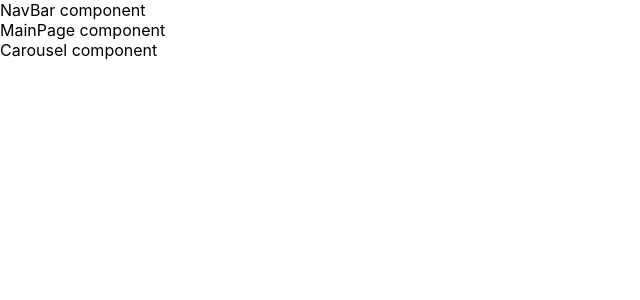
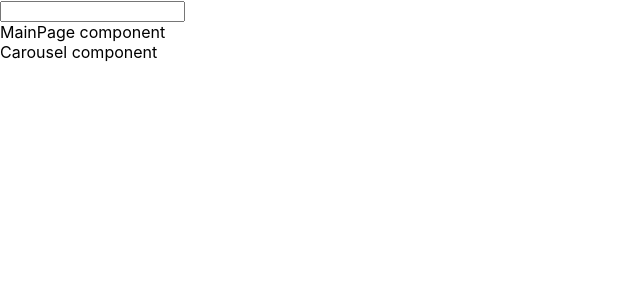
Before and after one commit to MatthewKaplan/Movie-Tracker, a React (Create React App) app: page / in a window 1280 px wide. Shown: the top 300 px of the page, without its empty margins (0-640 px from the left). Built offline with nearby package versions, Linux system fonts and the light colour scheme; no server answers.

Commit message:
Fetch popular movies, popular tv, upcoming

```diff
--- a/src/App/App.js
+++ b/src/App/App.js
@@ -1,13 +1,42 @@
-import React from "react";
+import React, {Component} from "react";
 import "./App.css";
 import MainPage from "../MainPage/MainPage";
+import NavBar from "../NavBar/NavBar";
+import { fetchMovieTvData } from "../api/index";
 
-function App() {
-  return (
-    <div className="App">
-      <MainPage />
-    </div>
-  );
+class App extends Component {
+  constructor() {
+    super();
+    this.state = {
+      movieUrl: "https://api.themoviedb.org/3/discover/movie?",
+      tvUrl: "https://api.themoviedb.org/3/discover/tv?",
+      upcomingMovies: "https://api.themoviedb.org/3/movie/upcoming?",
+      popular: "&sort_by=popularity.desc",
+      error: ""
+    };
+  }
+
+  componentDidMount = async () => {
+    const { movieUrl, tvUrl, upcomingMovies, popular } = this.state;
+    try {
+      const popularMovies = await fetchMovieTvData(movieUrl, popular);
+      const comingSoon = await fetchMovieTvData(upcomingMovies, "");
+      const popularTvShows = await fetchMovieTvData(tvUrl, popular);
+    } catch (error) {
+      this.setState({
+        error: error
+      })
+    }
+  }
+
+  render() {
+    return (
+      <div className="App">
+        <NavBar />
+        <MainPage />
+      </div>
+    );
+  }
 }
 
 export default App;
--- a/src/MainPage/MainPage.js
+++ b/src/MainPage/MainPage.js
@@ -6,7 +6,6 @@ class MainPage extends React.Component {
   render() {
     return (
       <div>
-        <NavBar />
         MainPage component
         <Carousel />
       </div>
--- a/src/NavBar/NavBar.js
+++ b/src/NavBar/NavBar.js
@@ -1,8 +1,28 @@
 import React from "react";
+import "./NavBar.css";
 
 class NavBar extends React.Component {
+  searchChangeHandler = event => {
+    const searchTerm = event.target.value;
+    this.performSearch(searchTerm);
+  };
+
+  performSearch = searchTerm => {
+    console.log(searchTerm);
+  };
+
   render() {
-    return <div>NavBar component</div>;
+    return (
+      <header>
+        <nav className="navBar">
+          <input
+            className="search"
+            type="text"
+            onChange={this.searchChangeHandler}
+          />
+        </nav>
+      </header>
+    );
   }
 }
 
--- /dev/null
+++ b/src/api/index.js
@@ -0,0 +1,10 @@
+import { apiKey } from './apiKey';
+
+const fetchMovieTvData = async (url, urlPath) => {
+  let movieTvUrl = `${url}${apiKey}${urlPath}`;
+  const response = await fetch(movieTvUrl);
+  const movieTvResults = await response.json();
+  console.log(movieTvResults);
+}
+
+export { fetchMovieTvData };
```
Also changed, not shown: src/NavBar/NavBar.css (added), 1 other file (tests, documents, lock files or other folders).
